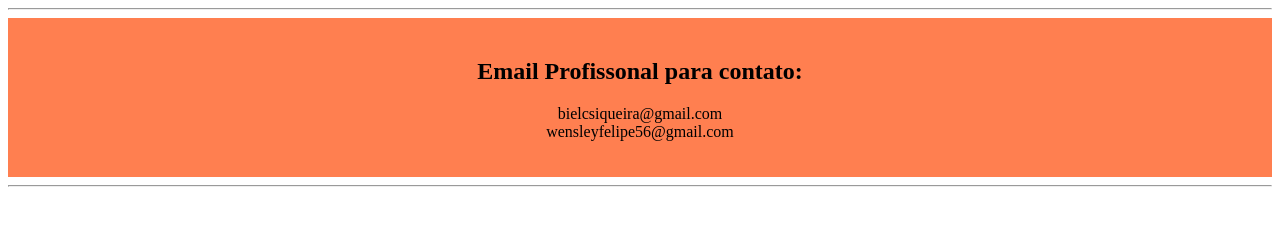
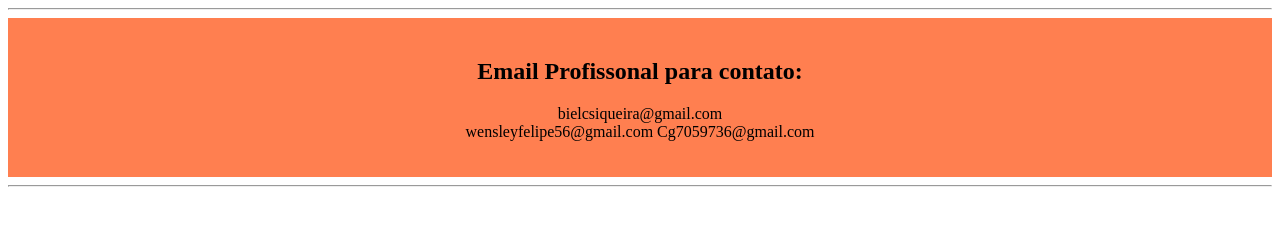
Before and after one commit to genguis/SUPORTE, a plain HTML site: page index.html in a window 1280 px wide. Drawn offline with Linux system fonts and the light colour scheme.

Commit message:
Update index.html

```diff
--- a/index.html
+++ b/index.html
@@ -21,7 +21,8 @@
     <div>
     <h2>Email Profissonal para contato:</h2>
     <p>bielcsiqueira@gmail.com<br>
-      wensleyfelipe56@gmail.com</p>
+      wensleyfelipe56@gmail.com
+      Cg7059736@gmail.com</p>
     </div>
     <hr>
 
```
